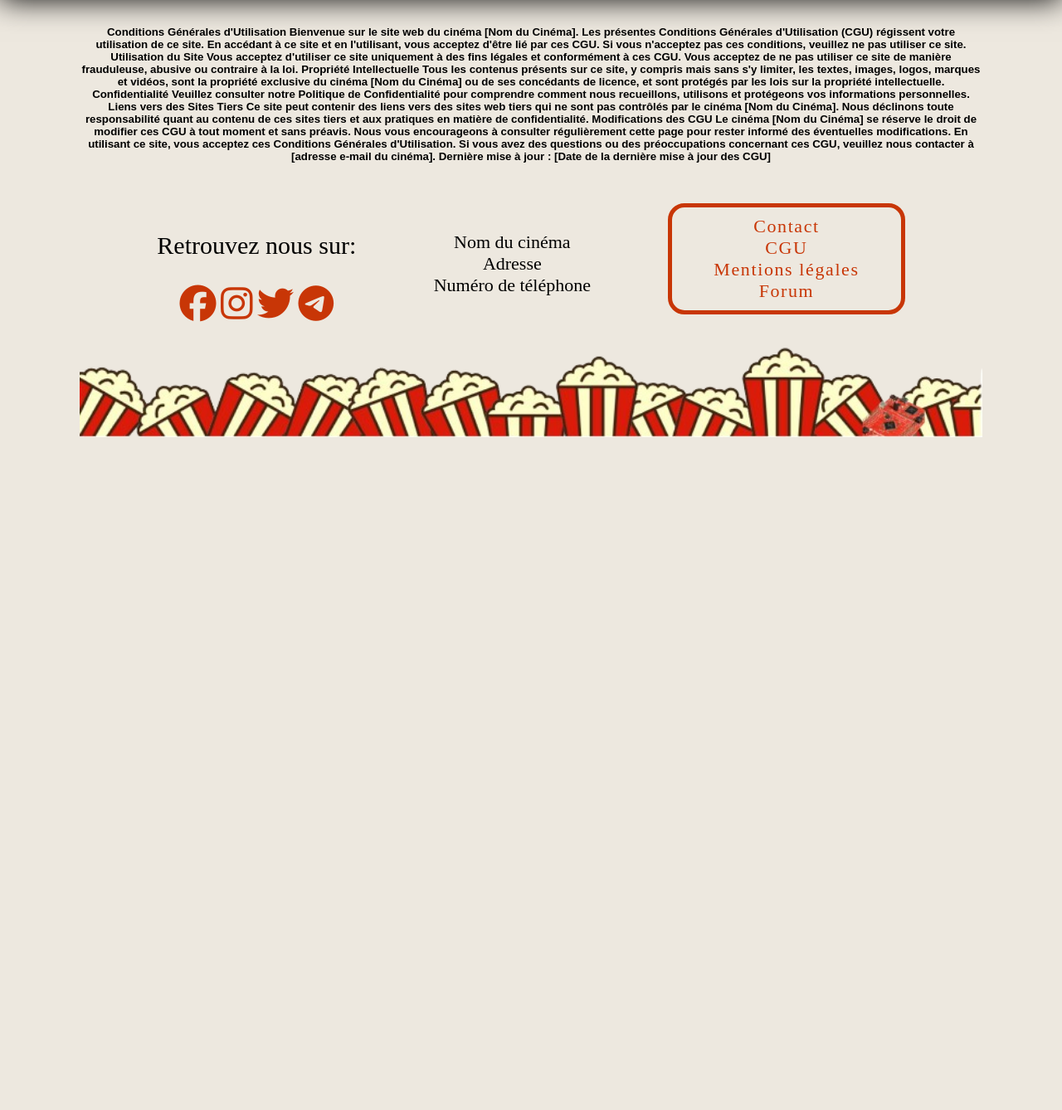
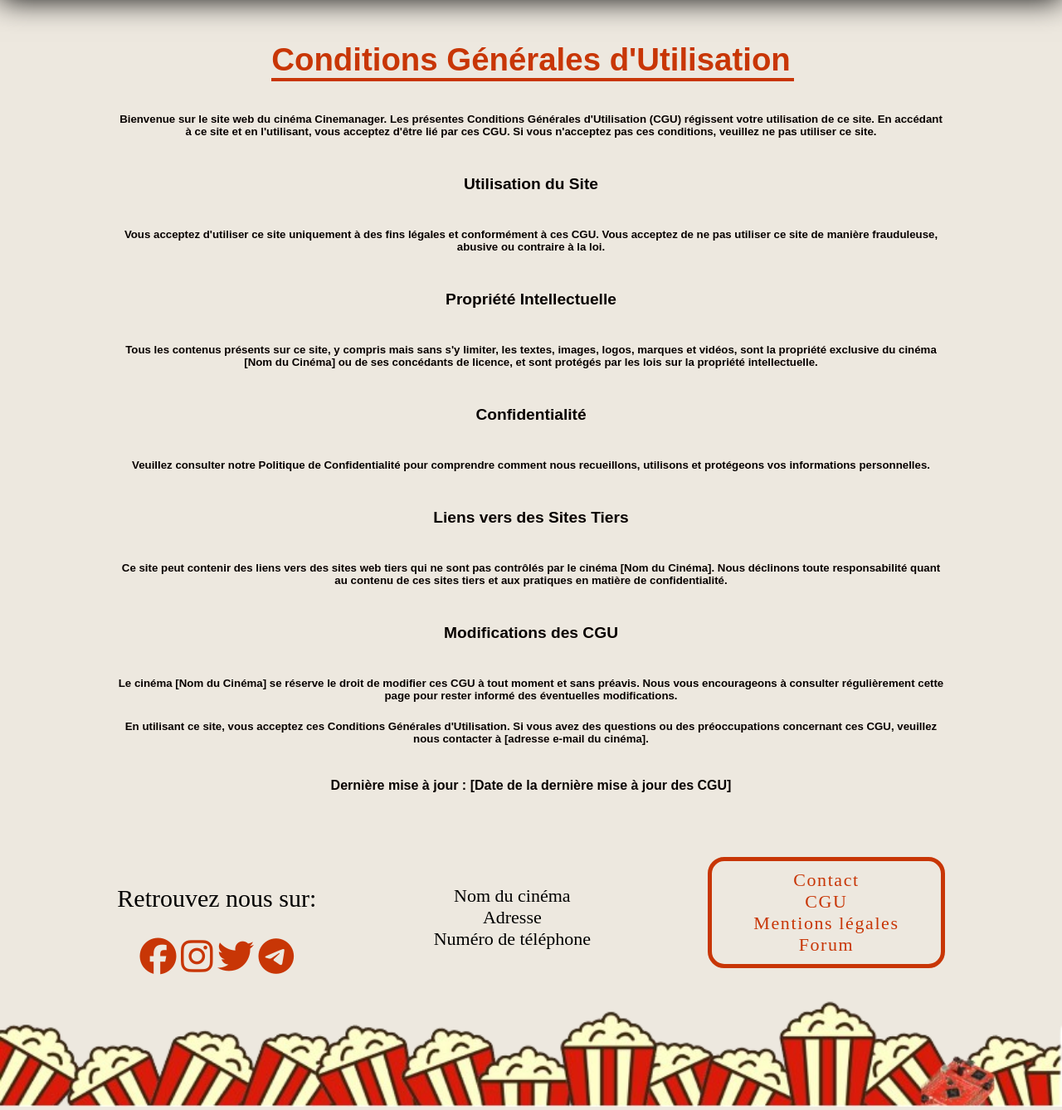
Before and after one commit to nanino19/Projet-App, a PHP site: page /page/cgu.php in a window 1280 px wide. Shown: the part 191-1529 px from the top of the page at 83% size. Before the commit the page ends 718 px from the top, so only its background shows below. Run offline with PHP 8.4, Linux system fonts and the light colour scheme; some web fonts are replaced.

Commit message:
alexis 2

```diff
--- a/composant/footer.php
+++ b/composant/footer.php
@@ -21,7 +21,7 @@ echo '
 
 				<li><a href="#">Contact</a></li>
 				<li><a href="../page/cgu.php">CGU</a></li>
-				<li><a href="#">Mentions légales</a></li>
+				<li><a href="../page/mentionslegales.php">Mentions légales</a></li>
 				<li><a href="#">Forum</a></li>
 
 			</ul>
--- a/index.php
+++ b/index.php
@@ -209,7 +209,7 @@
 
 				<li><a href="#">Contact</a></li>
 				<li><a href="page/cgu.php">CGU</a></li>
-				<li><a href="#">Mentions légales</a></li>
+				<li><a href="page/mentionslegales.php">Mentions légales</a></li>
 				<li><a href="#">Forum</a></li>
 
 			</ul>
--- a/page/cgu.php
+++ b/page/cgu.php
@@ -1,28 +1,44 @@
 <?php include('../composant/header.php'); ?>
 <?php include('../composant/menu.php'); ?>
 
-<div class="container">
-    <h5> Conditions Générales d'Utilisation
+<div class="container2">
+    <h4> Conditions Générales d'Utilisation</h4>
 
-Bienvenue sur le site web du cinéma [Nom du Cinéma]. Les présentes Conditions Générales d'Utilisation (CGU) régissent votre utilisation de ce site. En accédant à ce site et en l'utilisant, vous acceptez d'être lié par ces CGU. Si vous n'acceptez pas ces conditions, veuillez ne pas utiliser ce site.
+    <h5> Bienvenue sur le site web du cinéma Cinemanager. Les présentes Conditions Générales d'Utilisation (CGU) régissent votre utilisation
+    de ce site. En accédant à ce site et en l'utilisant, vous acceptez d'être lié par ces CGU. Si vous n'acceptez pas ces conditions,
+    veuillez ne pas utiliser ce site. </h5>
 
-Utilisation du Site
-Vous acceptez d'utiliser ce site uniquement à des fins légales et conformément à ces CGU. Vous acceptez de ne pas utiliser ce site de manière frauduleuse, abusive ou contraire à la loi.
+    <h6> Utilisation du Site </h6>
 
-Propriété Intellectuelle
-Tous les contenus présents sur ce site, y compris mais sans s'y limiter, les textes, images, logos, marques et vidéos, sont la propriété exclusive du cinéma [Nom du Cinéma] ou de ses concédants de licence, et sont protégés par les lois sur la propriété intellectuelle.
+    <h5> Vous acceptez d'utiliser ce site uniquement à des fins légales et conformément à ces CGU. Vous acceptez de ne pas utiliser ce site de
+    manière frauduleuse, abusive ou contraire à la loi. </h5>
 
-Confidentialité
-Veuillez consulter notre Politique de Confidentialité pour comprendre comment nous recueillons, utilisons et protégeons vos informations personnelles.
+    <h6> Propriété Intellectuelle </h6>
 
-Liens vers des Sites Tiers
-Ce site peut contenir des liens vers des sites web tiers qui ne sont pas contrôlés par le cinéma [Nom du Cinéma]. Nous déclinons toute responsabilité quant au contenu de ces sites tiers et aux pratiques en matière de confidentialité.
+    <h5> Tous les contenus présents sur ce site, y compris mais sans s'y limiter, les textes, images, logos, marques et vidéos,
+    sont la propriété exclusive du cinéma [Nom du Cinéma] ou de ses concédants de licence, et sont protégés par les lois sur la
+    propriété intellectuelle. </h5>
 
-Modifications des CGU
-Le cinéma [Nom du Cinéma] se réserve le droit de modifier ces CGU à tout moment et sans préavis. Nous vous encourageons à consulter régulièrement cette page pour rester informé des éventuelles modifications.
+    <h6> Confidentialité </h6>
 
-En utilisant ce site, vous acceptez ces Conditions Générales d'Utilisation. Si vous avez des questions ou des préoccupations concernant ces CGU, veuillez nous contacter à [adresse e-mail du cinéma].
-Dernière mise à jour : [Date de la dernière mise à jour des CGU] </h5>
+    <h5> Veuillez consulter notre Politique de Confidentialité pour comprendre comment nous recueillons, utilisons et protégeons vos
+    informations personnelles. </h5>
+
+    <h6> Liens vers des Sites Tiers </h6>
+
+    <h5> Ce site peut contenir des liens vers des sites web tiers qui ne sont pas contrôlés par le cinéma [Nom du Cinéma]. Nous déclinons toute
+    responsabilité quant au contenu de ces sites tiers et aux pratiques en matière de confidentialité. </h5>
+
+    <h6> Modifications des CGU </h6>
+
+    <h5> Le cinéma [Nom du Cinéma] se réserve le droit de modifier ces CGU à tout moment et sans préavis. Nous vous encourageons à
+    consulter régulièrement cette page pour rester informé des éventuelles modifications. </h5>
+
+    <h5> En utilisant ce site, vous acceptez ces Conditions Générales d'Utilisation. Si vous avez des questions ou des préoccupations
+    concernant ces CGU, veuillez nous contacter à [adresse e-mail du cinéma]. </h5>
+
+    <h7> Dernière mise à jour : [Date de la dernière mise à jour des CGU] </h7>
+</div>
 
 
 
--- a/style.css
+++ b/style.css
@@ -616,6 +616,7 @@ ul{
     border-radius: 25px;
     margin-top: 15px;
     transition: 0.3s ease;
+    margin-bottom: 100px;
 }
 
 .about-content .button:hover{
@@ -642,6 +643,57 @@ ul{
         font-size: 16px;
     }
 }
+
+.container2{
+    width: 1000px;
+    margin: 0 auto;
+    text-align: center;
+    display: flex;
+    justify-content: center;
+    align-items: center;
+    flex-direction: column;
+}
+
+.container2 h4{
+    font-size: 2.4rem;
+    color: #C83606;
+    font-weight: 600;
+    margin-bottom: 20px;
+}
+
+.container2 h4::after{
+    content: "";
+    position: absolute;
+    width: 630px;
+    height: 4px;
+    display: block;
+    margin: 0 auto;
+    background-color: #C83606;
+}
+
+.container2 h5{
+    color: #080200;
+    font-weight: 600;
+    margin-bottom: 0px;
+}
+
+
+.container2 h6{
+    font-size: 1.2rem;
+    color: #080200;
+    font-weight: 600;
+    margin-bottom: 20px;
+}
+
+
+.container2 h7{
+    font-size: 1rem;
+    color: #080200;
+    font-weight: 600;
+    margin-top: 40px;
+    margin-bottom: 50px;
+}
+
 
 .intro {
     margin-top: 20px;
```
Also changed, not shown: page/mentionslegales.php (added, +24 -0 lines).
